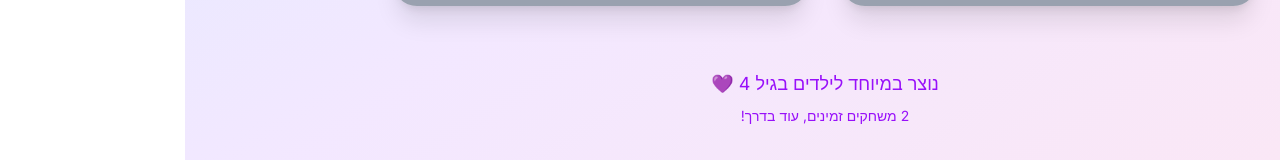
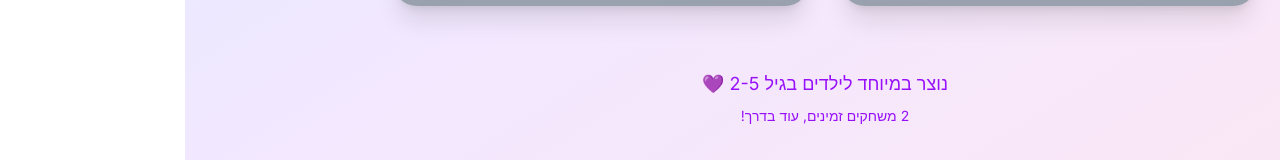
Before and after one commit to benshabbat/GamesForMyKids, a Next.js app in the folder gamesformykids/: page / in a window 1280 px wide. Shown: the part 578-738 px from the top of the page. Built offline with nearby package versions, Linux system fonts and the light colour scheme.

Commit message:
fix: update footer text to reflect correct age range 2-5

```diff
--- a/gamesformykids/app/page.tsx
+++ b/gamesformykids/app/page.tsx
@@ -112,7 +112,7 @@ export default function HomePage() {
 
       {/* Footer */}
       <footer className="text-center py-8 text-purple-600">
-        <p className="text-lg">נוצר במיוחד לילדים בגיל 4 💜</p>
+        <p className="text-lg">נוצר במיוחד לילדים בגיל 2-5 💜</p>
         <p className="text-sm mt-2">2 משחקים זמינים, עוד בדרך!</p>
       </footer>
     </div>
```
